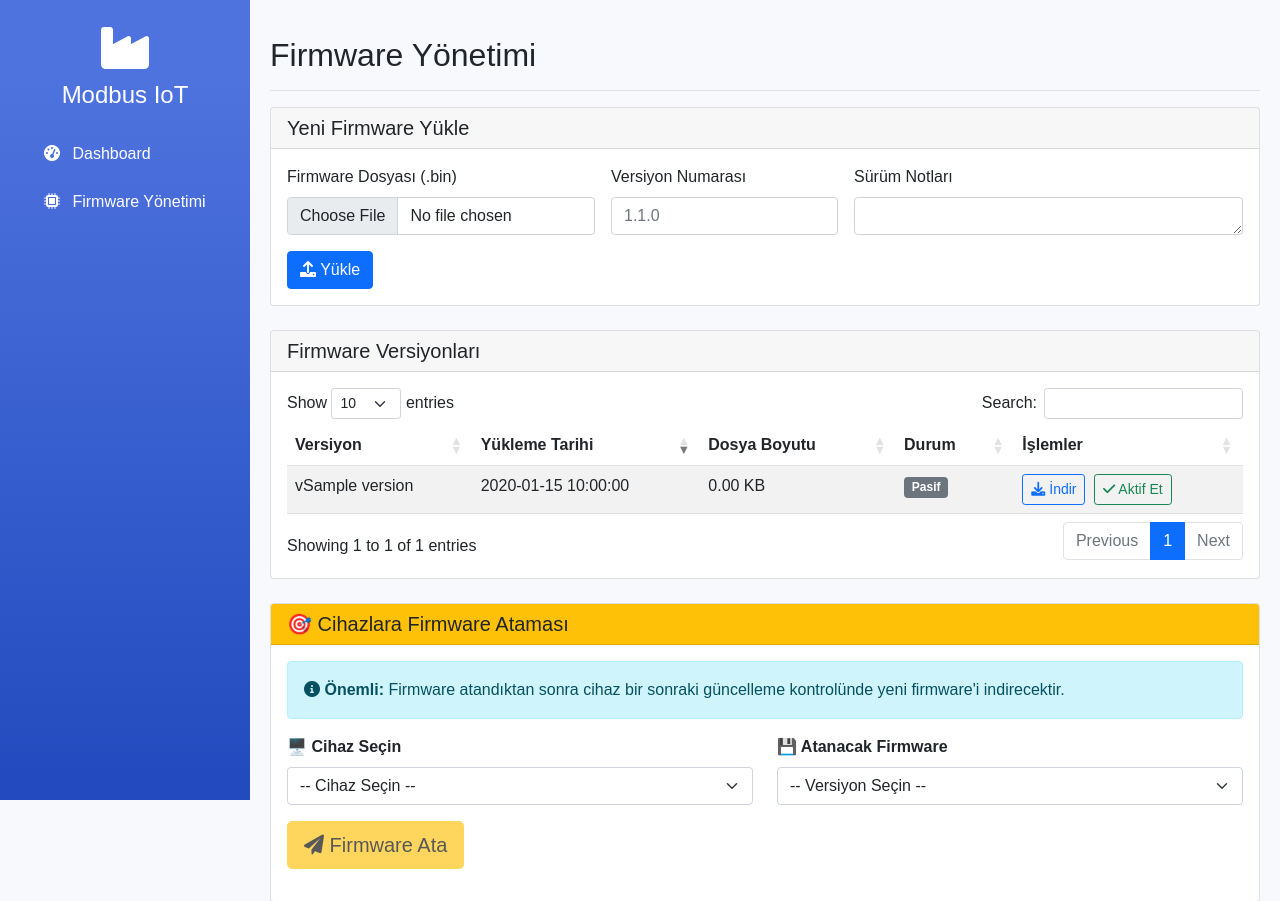
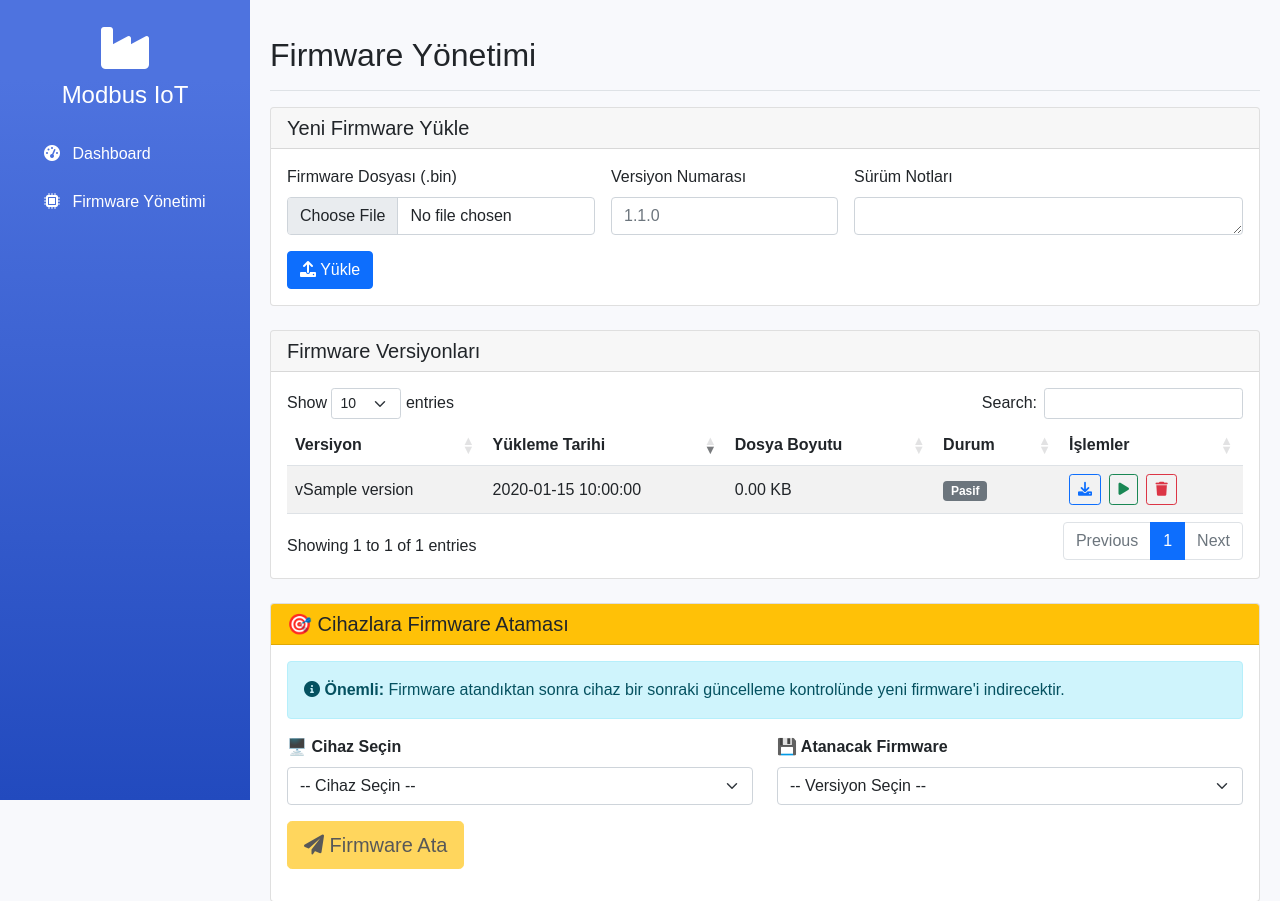
Before and after one commit to ahmetaltunaibu/esp32-flask, a Flask app: template templates/firmware_management.html in a window 1280 px wide. Shown: the top 901 px of the page. Run offline with Flask 3, Linux system fonts and the light colour scheme; the template is opened without the code that fills it: most values are stand-ins (such as "Sample title", 1, 10 or a date in 2020); some libraries are stand-ins or nearby versions.

Commit message:
Update firmware_management.html

```diff
--- a/templates/firmware_management.html
+++ b/templates/firmware_management.html
@@ -1,6 +1,31 @@
 {% extends "layout.html" %}
 
 {% block title %}Firmware Yönetimi{% endblock %}
+
+{% block extra_css %}
+<style>
+    .auto-dismiss {
+        position: fixed;
+        top: 20px;
+        right: 20px;
+        z-index: 1055;
+        min-width: 300px;
+    }
+
+    .btn-group-actions {
+        white-space: nowrap;
+    }
+
+    .btn-sm {
+        padding: 0.25rem 0.5rem;
+        font-size: 0.875rem;
+    }
+
+    .table td {
+        vertical-align: middle;
+    }
+</style>
+{% endblock %}
 
 {% block content %}
 <div class="d-flex justify-content-between flex-wrap flex-md-nowrap align-items-center pt-3 pb-2 mb-3 border-bottom">
@@ -84,16 +109,39 @@
                             {% endif %}
                         </td>
                         <td>
-                            <a href="{{ url_for('download_firmware', version=version.version) }}?api_key=GUVENLI_ANAHTAR_123"
-                               class="btn btn-sm btn-outline-primary me-1">
-                                <i class="fas fa-download"></i> İndir
-                            </a>
-                            {% if not version.is_active %}
-                            <button class="btn btn-sm btn-outline-success"
-                                    onclick="activateVersion('{{ version.version }}')">
-                                <i class="fas fa-check"></i> Aktif Et
-                            </button>
-                            {% endif %}
+                            <div class="btn-group-actions">
+                                <!-- Download Button -->
+                                <a href="{{ url_for('download_firmware', version=version.version) }}?api_key=GUVENLI_ANAHTAR_123"
+                                   class="btn btn-sm btn-outline-primary me-1" title="Firmware İndir">
+                                    <i class="fas fa-download"></i>
+                                </a>
+
+                                <!-- Activate/Deactivate Button -->
+                                {% if version.is_active %}
+                                    <button class="btn btn-sm btn-success me-1" disabled title="Aktif Firmware">
+                                        <i class="fas fa-check"></i>
+                                    </button>
+                                {% else %}
+                                    <button class="btn btn-sm btn-outline-success me-1"
+                                            onclick="setFirmwareStatus('{{ version.version }}', true)"
+                                            title="Aktif Et">
+                                        <i class="fas fa-play"></i>
+                                    </button>
+                                {% endif %}
+
+                                <!-- Delete Button -->
+                                {% if not version.is_active %}
+                                    <button class="btn btn-sm btn-outline-danger"
+                                            onclick="deleteFirmware('{{ version.version }}')"
+                                            title="Kalıcı Olarak Sil">
+                                        <i class="fas fa-trash"></i>
+                                    </button>
+                                {% else %}
+                                    <button class="btn btn-sm btn-secondary" disabled title="Aktif firmware silinemez">
+                                        <i class="fas fa-lock"></i>
+                                    </button>
+                                {% endif %}
+                            </div>
                         </td>
                     </tr>
                     {% endfor %}
@@ -313,9 +361,54 @@ $(document).ready(function() {
     });
 });
 
-function activateVersion(version) {
-    if (confirm(`v${version} firmware'ini aktif etmek istediğinize emin misiniz?`)) {
-        fetch('/firmware/activate', {
+// 🔄 Firmware durumunu değiştir
+function setFirmwareStatus(version, isActive) {
+    const action = isActive ? 'aktif' : 'pasif';
+    const confirmMessage = `v${version} firmware'ini ${action} etmek istediğinize emin misiniz?`;
+
+    if (confirm(confirmMessage)) {
+        fetch('/firmware/set_status', {
+            method: 'POST',
+            headers: {
+                'Content-Type': 'application/json',
+            },
+            body: JSON.stringify({
+                version: version,
+                is_active: isActive
+            })
+        })
+        .then(response => response.json())
+        .then(data => {
+            if (data.success) {
+                showNotification('success', data.message);
+                setTimeout(() => location.reload(), 1500);
+            } else {
+                showNotification('error', data.error || 'İşlem başarısız');
+            }
+        })
+        .catch(error => {
+            console.error('Error:', error);
+            showNotification('error', 'İletişim hatası');
+        });
+    }
+}
+
+// 🗑️ Firmware sil
+function deleteFirmware(version) {
+    const confirmMsg = `⚠️ DİKKAT ⚠️\n\nv${version} firmware'ini kalıcı olarak silmek istediğinize emin misiniz?\n\n• Binary dosyası silinecek\n• İmza dosyası silinecek\n• Database kaydı silinecek\n\nBu işlem GERİ ALINAMAZ!`;
+
+    if (confirm(confirmMsg)) {
+        // İkinci onay
+        const doubleConfirm = prompt(`Silme işlemini onaylamak için "SİL" yazın:`);
+        if (doubleConfirm !== "SİL") {
+            showNotification('info', 'Silme işlemi iptal edildi');
+            return;
+        }
+
+        // Loading state
+        showNotification('info', `v${version} siliniyor...`);
+
+        fetch('/firmware/delete', {
             method: 'POST',
             headers: {
                 'Content-Type': 'application/json',
@@ -325,16 +418,63 @@ function activateVersion(version) {
         .then(response => response.json())
         .then(data => {
             if (data.success) {
-                location.reload();
+                showNotification('success', data.message);
+
+                // Dosya silme sonuçlarını göster
+                if (data.files_deleted && data.files_deleted.length > 0) {
+                    console.log('Silinen dosyalar:', data.files_deleted);
+                }
+                if (data.files_failed && data.files_failed.length > 0) {
+                    console.warn('Silinemeden dosyalar:', data.files_failed);
+                }
+
+                setTimeout(() => location.reload(), 2000);
             } else {
-                alert(data.message || 'Bir hata oluştu');
+                showNotification('error', data.error || 'Silme işlemi başarısız');
             }
         })
         .catch(error => {
             console.error('Error:', error);
-            alert('İşlem başarısız oldu');
+            showNotification('error', 'Silme sırasında hata oluştu');
         });
     }
 }
+
+// 📢 Bildirim göster
+function showNotification(type, message) {
+    // Mevcut bildirimleri temizle
+    const existingAlerts = document.querySelectorAll('.alert.auto-dismiss');
+    existingAlerts.forEach(alert => alert.remove());
+
+    // Yeni bildirim oluştur
+    const alertClass = type === 'success' ? 'alert-success' :
+                     type === 'error' ? 'alert-danger' :
+                     type === 'info' ? 'alert-info' : 'alert-warning';
+
+    const alertHTML = `
+        <div class="alert ${alertClass} alert-dismissible fade show auto-dismiss" role="alert">
+            <i class="fas fa-${type === 'success' ? 'check-circle' :
+                              type === 'error' ? 'exclamation-circle' :
+                              type === 'info' ? 'info-circle' : 'exclamation-triangle'}"></i>
+            ${message}
+            <button type="button" class="btn-close" data-bs-dismiss="alert"></button>
+        </div>
+    `;
+
+    // Sayfanın üstüne ekle
+    const container = document.querySelector('.container-fluid') || document.body;
+    container.insertAdjacentHTML('afterbegin', alertHTML);
+
+    // 5 saniye sonra otomatik kaldır
+    setTimeout(() => {
+        const alert = document.querySelector('.alert.auto-dismiss');
+        if (alert) alert.remove();
+    }, 5000);
+}
+
+// Deprecated function - geriye uyumluluk için
+function activateVersion(version) {
+    setFirmwareStatus(version, true);
+}
 </script>
 {% endblock %}
```
